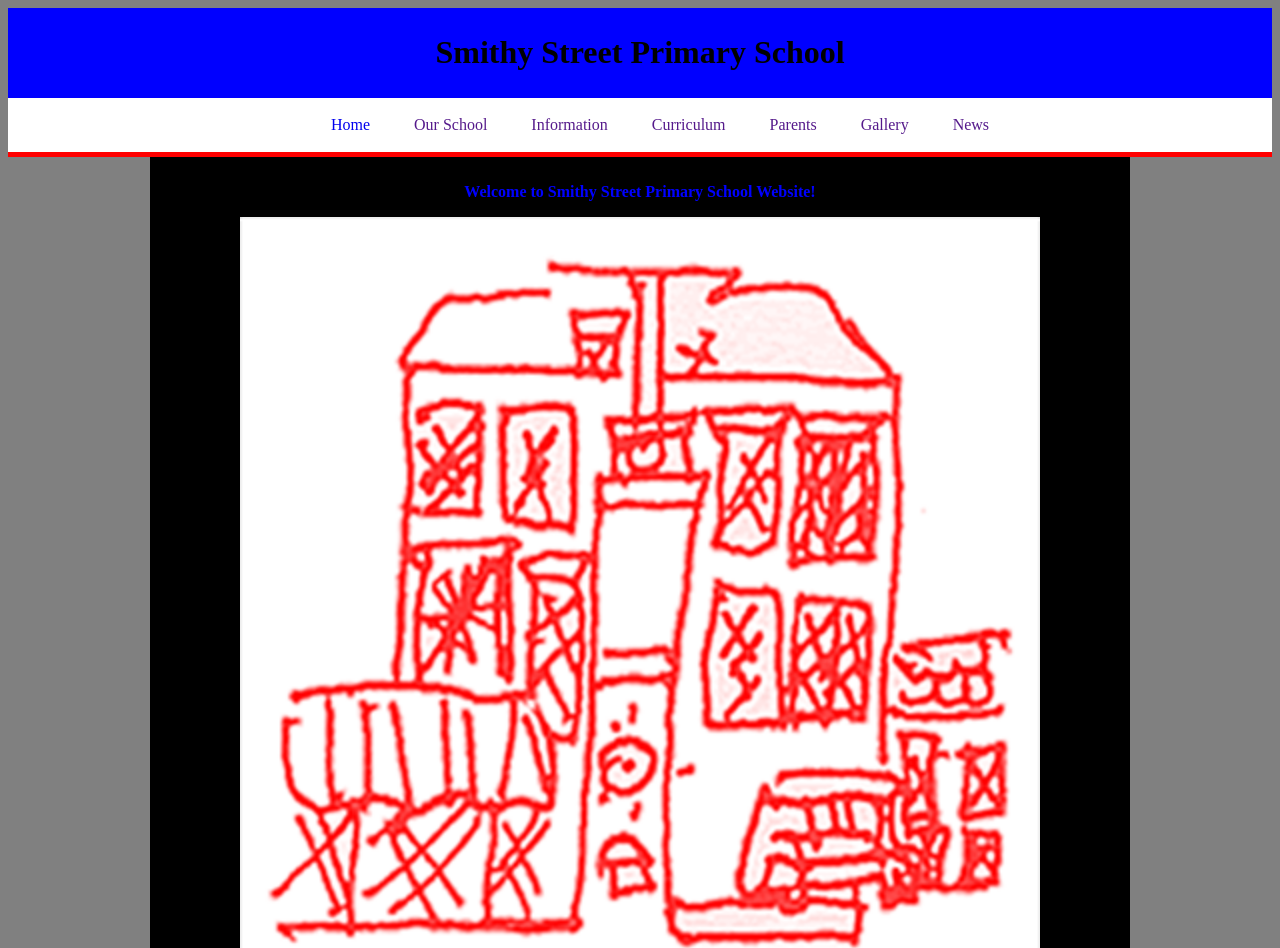
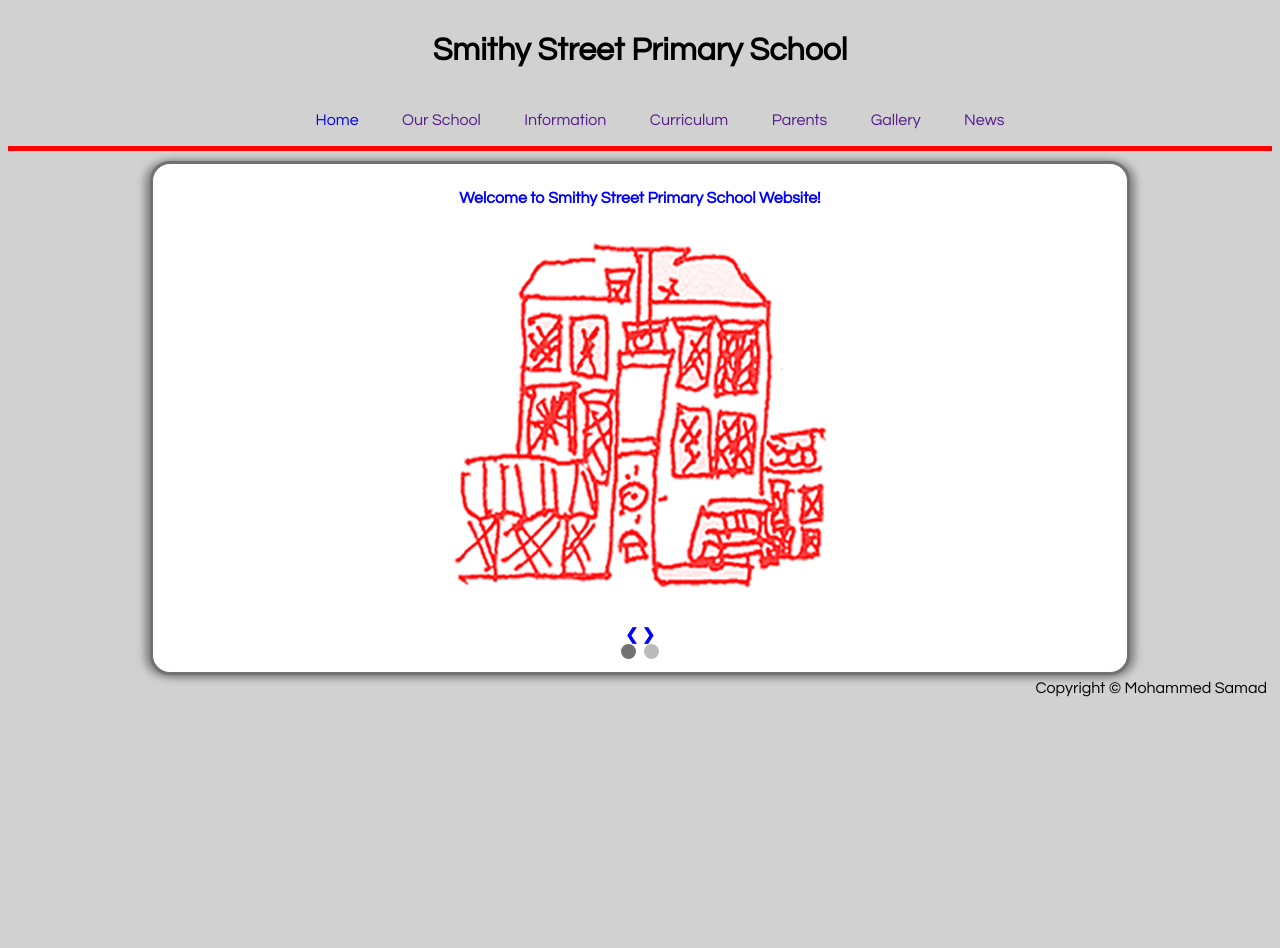
Before and after one commit to MohammedAbdulSamad/SchoolWebsite, a plain HTML site: page index.html in a window 1280 px wide. Shown: the top 948 px of the page. After the commit the page ends 800 px from the top, so only its background shows below. Drawn offline with Linux system fonts and the light colour scheme.

Commit message:
Improved UI

```diff
--- a/index.html
+++ b/index.html
@@ -26,10 +26,10 @@
 
 			<div class="slideshow-container">
 				<div class="mySlides fade">
-					<img src="images/logo.png" style="width:100%">
+					<img src="images/logo.png" style="width:50%">
 				</div>
 				<div class="mySlides fade">
-					<img src="images/building.png" style="width:100%">
+					<img src="images/building.png" style="width:50%">
 				</div>
 
 				<a class="prev" onclick="plusSlides(-1)"> &#10094; </a>
--- a/style.css
+++ b/style.css
@@ -1,11 +1,14 @@
 body {
-	background-color: grey;
+	background-color: #d1d1d1;
+}
+
+* {
+	font-family: "Century Gothic", Times New Roman, Georgia, Serif;
 }
 
 #header {
 	text-align: center;
 	width: 100%;
-	background-color: Blue;
 	padding: 5px;
 }
 
@@ -15,7 +18,7 @@ a {
 
 
 #nav {
-	background-color: White;
+	background-color: #d1d1d1;
 	text-align: center;
 	width: 100%;
 	margin: auto;
@@ -43,13 +46,23 @@ a {
 
 
 #content {
-	background-color: Black;
+	background-color: White;
 	width: 980px;
-	margin: auto;
+	margin-top: 10px;
+	margin-left: auto;
+	margin-right: auto;
+	margin-bottom: auto;
 	padding: 10px;
 	color: Blue;
 	text-align: center;
 	font-weight: bold;
+	border: 3px solid #727272;
+	border-radius: 20px;
+	box-shadow: 5px 1px 8px #828080, -5px 1px 8px #828080
+}
+
+#links {
+	float:right;
 }
 
 /* SlideShow */
@@ -122,6 +135,5 @@ a {
 #footer {
 	text-align: right;
 	width: 100%;
-	background-color: Blue;
 	padding: 5px;
 }
```
